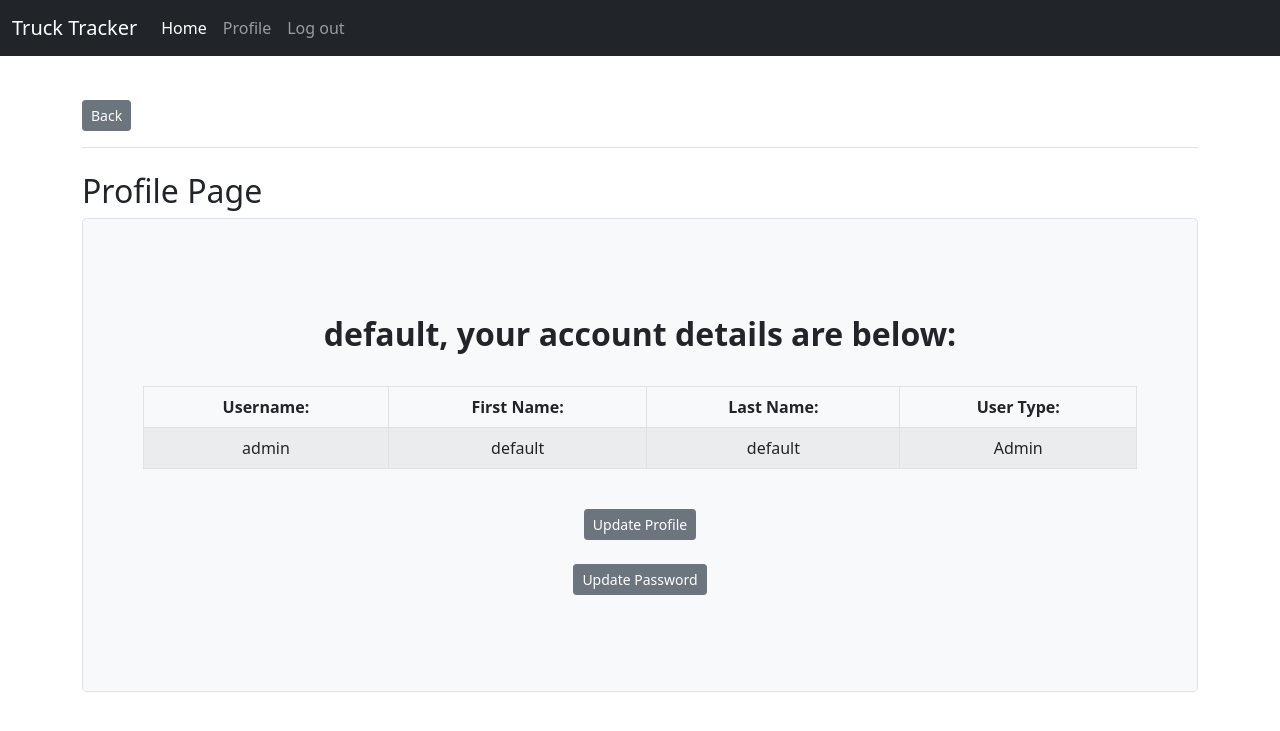
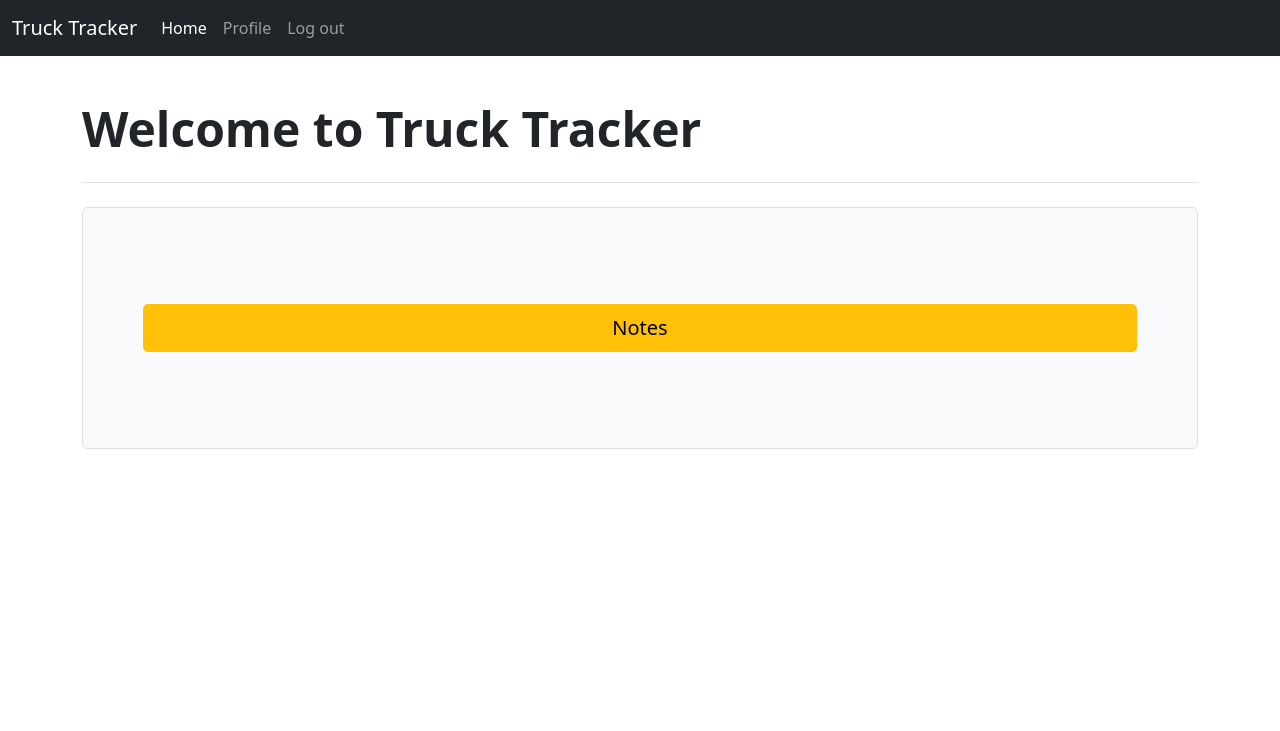
Before and after one commit to CodyBu/Truck-Tracker, a Flask app: page /profile in a window 1280 px wide. Shown: the top 731 px of the page. Run offline with Flask 2, Linux system fonts and the light colour scheme; a user stored in the database is signed in; data comes from the database, SQL or seed files in the repository; some libraries are stand-ins or nearby versions.

Commit message:
Update employee-profile.html

```diff
--- a/templates/employee-profile.html
+++ b/templates/employee-profile.html
@@ -1,45 +1,22 @@
 {% extends 'layout.html' %}
 
-{% block title %}Profile{% endblock %}
+{% block title %}Home{% endblock %}
 
 {% block content %}
+
 
 <main>
   <div class="container py-4">
     <header class="pb-3 mb-4 border-bottom">
-      <div class="d-grid gap-2 d-md-block">
-      <div> <a class="btn btn-secondary btn-sm btn-block" href="{{ url_for('home')}}">Back</a></div>
-      </div>
+        <h2 class="display-5 fw-bold">Welcome to Truck Tracker</h2>
+        <div> <a href="{{ url_for('viewProfile') }}"><i class="fas fa-sticky-note"></i></a></div>
     </header>
-<h2>Profile Page</h2>
-      <div class="p-5 mb-4 bg-light border rounded-3 text-center container">
+    <div class="p-5 mb-4 bg-light border rounded-3 text-center container">
       <div class="container-md py-5 d-grid gap-4">
-        <h2 class="fw-bold">{{ account.FirstName }}, your account details are below:</h2>
-        <table class="table table-striped table-hover table-bordered table-responsive">
-          <thead>
-          <tr>
-            <th scope="col">Username:</th>
-            <th scope="col">First Name:</th>
-            <th scope="col">Last Name:</th>
-            <th scope="col">User Type:</th>
-          </tr>
-          </thead>
-            <tbody>
-            <tr>
-                <td>{{ account.UserName }}</td>
-                <td>{{ account.FirstName }}</td>
-                <td>{{ account.LastName }}</td>
-                <td>{{ account.UserType }}</td>
-            </tr>
-          </tbody>
-        </table>
-        <div class="d-grid gap-2 d-md-block">
-            <a class="btn btn-secondary btn-sm btn-block" href="{{url_for('updateProfile')}}" role="button">Update Profile</a><br><br>
-            <a class="btn btn-secondary btn-sm btn-block" href="{{url_for('updatePassword')}}" role="button">Update Password</a>
-
-        </div>
+        <a class="btn btn-warning btn-lg btn-block" href="{{ url_for('viewNotes') }}" role="button">Notes</a>
       </div>
     </div>
   </div>
 </main>
+
 {% endblock %}
```
